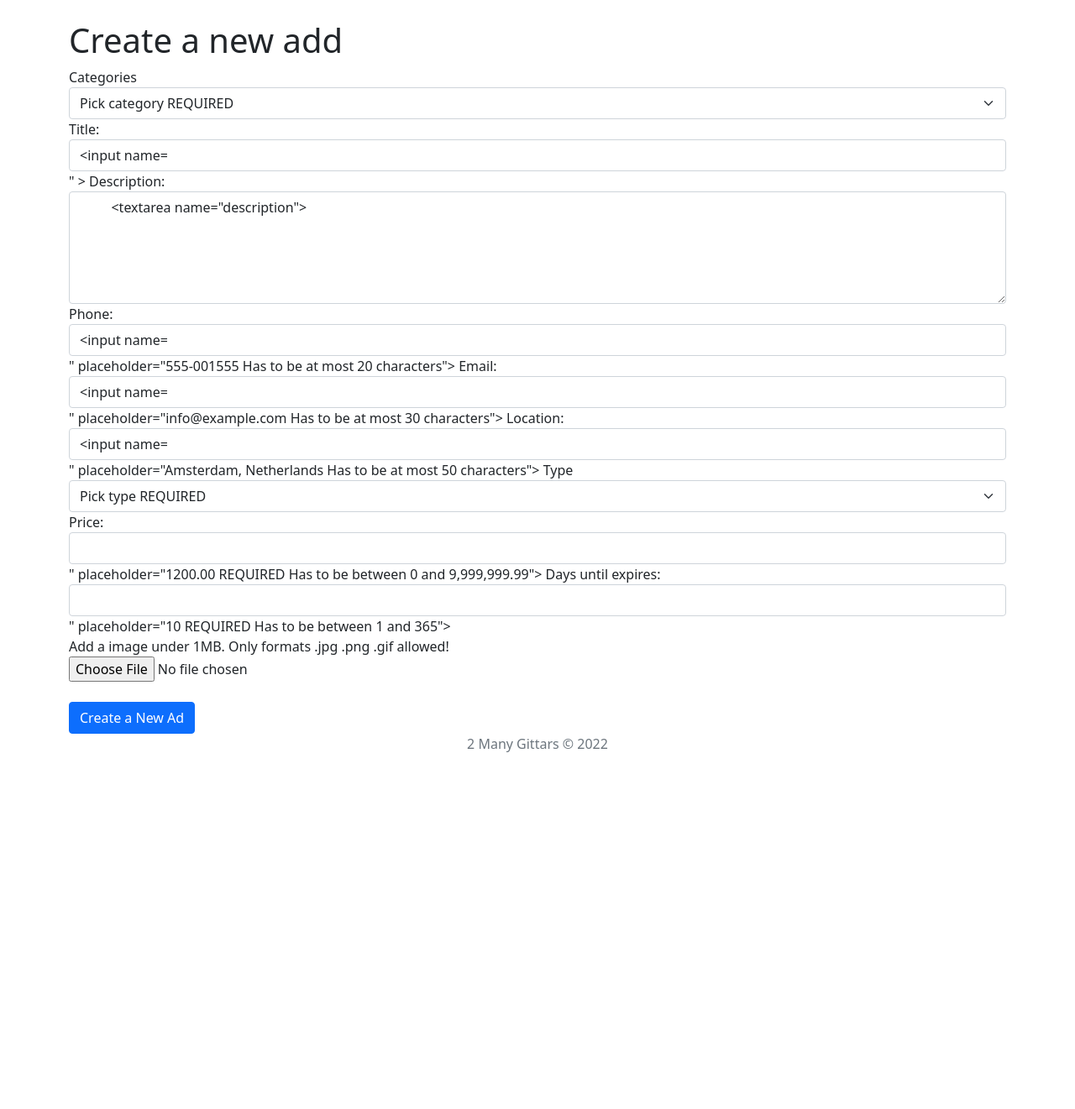
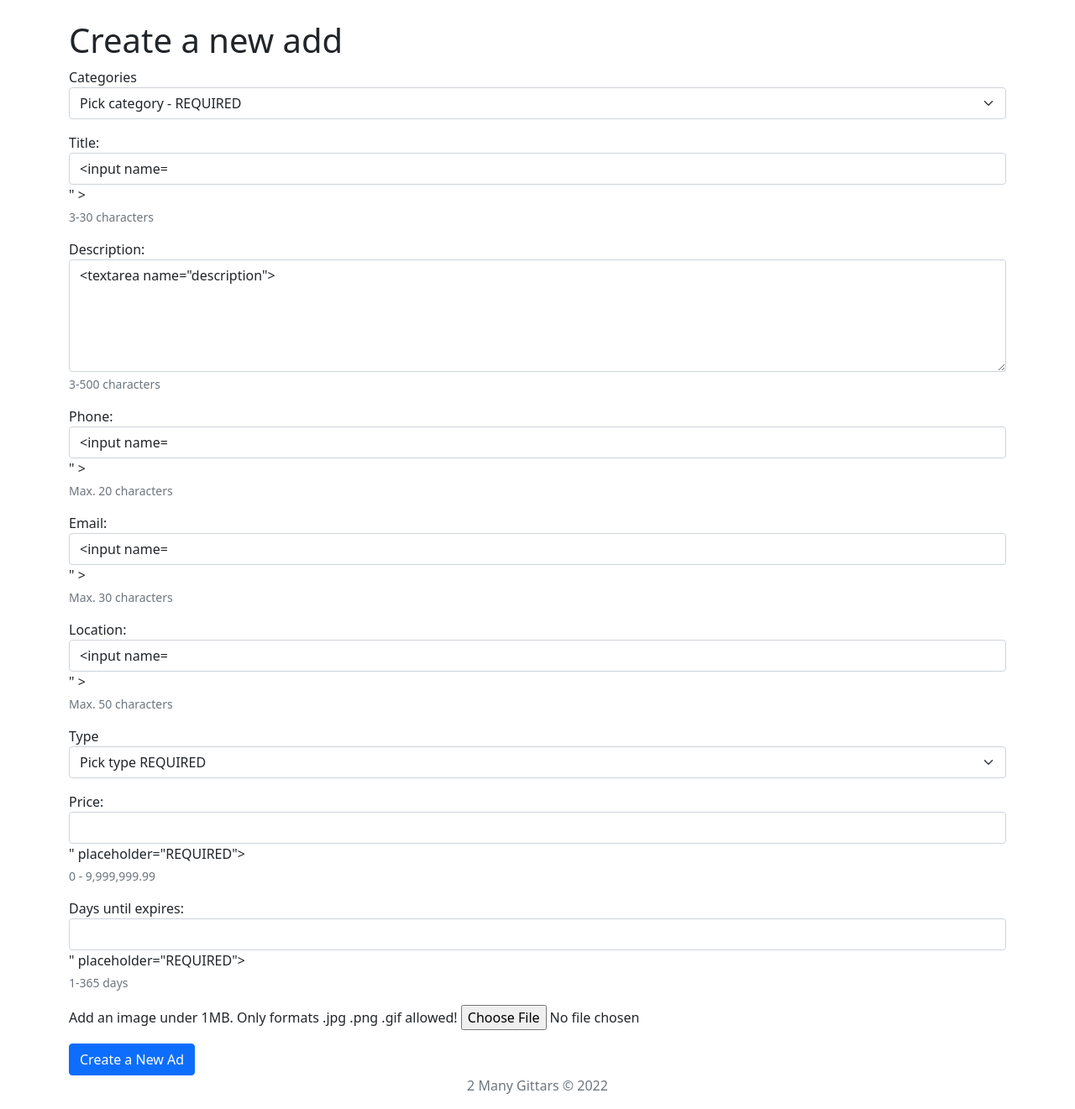
Before and after one commit to sampsaoinonen/tsoha-martketplace, a Flask app: template templates/new_ad.html in a window 1280 px wide. Shown: the part 233-1554 px from the top of the page at 84% size. Before the commit the page ends 1129 px from the top, so only its background shows below. Run offline with Flask 2, Linux system fonts and the light colour scheme; the template is opened without the code that fills it: most values are stand-ins (such as "Sample title", 1, 10 or a date in 2020); form fields are guessed from the names that the template uses.

Commit message:
Show validations when creating a new ad

```diff
--- a/templates/new_ad.html
+++ b/templates/new_ad.html
@@ -4,41 +4,61 @@
 <h1>Create a new add</h1>
 <form action="/new_ad" onsubmit="return validateForm()" method="POST" enctype="multipart/form-data">
         <input type="hidden" name="csrf_token" value="{{ session.csrf_token }}">
-    <div class="form-group">
+
+        <div class="form-group mb-3">
             <label for = "categories">Categories</label><br/>
-        <select class="form-select form-select-font-size" id="cate" name="cate" required>
-        <option label="Pick category REQUIRED"></option>
+            <select class="form-select" id="cate" name="cate" required>
+            <option label="Pick category - REQUIRED">.bg-gradient-secondary</option>
             {% for cat in categories %}
             <option value={{ cat.id }}>{{ cat.cat_name }}</option>
             {% endfor %}
             </select>
+        </div>
 
+        <div class="form-group mb-3">
             <label>Title: </label>
-        <br>
-        <input type="text" name="title" class="form-control form-control" required
-        placeholder="Gibson Les Paul -09 &#9;&#9;&#9; REQUIRED Has to be between 3 and 30 characters"
-        {% if form %} value="{{ form.title }}" {% endif %}>
+            <input type="text" name="title" class="form-control" placeholder="REQUIRED" required {% if form %} value="{{ form.title }}" {% endif %}>
+            <div class="form-text">
+                3-30 characters
+            </div>
+        </div>
+
+        <div class="form-group mb-3">
             <label>Description: </label>
-        <br>
-        <textarea type="text" name="description" class="form-control form-control" rows="5" required
-        placeholder="Like new conditon Les Paul. etc. &#9;&#9;&#9; REQUIRED Has to be between 3 and 500 characters">
-        {% if form %} {{ form.description }} {% endif %}</textarea>
+            <textarea type="text" name="description" class="form-control" rows="5" placeholder="REQUIRED" required>{% if form %}{{ form.description }}{% endif %}</textarea>
+            <div class="form-text">
+                3-500 characters
+            </div>
+        </div>
 
+        <div class="form-group mb-3">
             <label>Phone: </label>
             <br>
-        <input type="tel" name="phone" class="form-control form-control" {% if form %} value="{{ form.phone }}" {% endif %}
-        placeholder="555-001555 &#9;&#9;&#9; Has to be at most 20 characters">
+            <input type="tel" name="phone" class="form-control" {% if form %} value="{{ form.phone }}" {% endif %}>
+            <div class="form-text">
+                Max. 20 characters
+            </div>
+        </div>
 
+        <div class="form-group mb-3">
             <label>Email: </label>
             <br>
-        <input type="email" name="email" class="form-control form-control" {% if form %} value="{{ form.email }}" {% endif %}
-        placeholder="info@example.com &#9;&#9;&#9; Has to be at most 30 characters">
+            <input type="email" name="email" class="form-control" {% if form %} value="{{ form.email }}" {% endif %}>
+            <div class="form-text">
+                Max. 30 characters
+            </div>
+        </div>
 
+        <div class="form-group mb-3">
             <label>Location: </label>
             <br>
-        <input type="text" name="location" class="form-control form-control" {% if form %} value="{{ form.location }}" {% endif %}
-        placeholder="Amsterdam, Netherlands &#9;&#9;&#9; Has to be at most 50 characters">
+            <input type="text" name="location" class="form-control" {% if form %} value="{{ form.location }}" {% endif %}>
+            <div class="form-text">
+                Max. 50 characters
+            </div>
+        </div>
 
+        <div class="form-group mb-3">
             <label for = "Type">Type</label>
             <select class="form-select form-select-font-size" id="type" name="type" required>
             <option label="Pick type REQUIRED"></option>
@@ -46,24 +66,30 @@
             <option value={{ type.id }}>{{ type.type_name }}</option>
             {% endfor %}
             </select>
+        </div>
 
+        <div class="form-group mb-3">
             <label>Price: </label>
             <br>
-        <input type="number" name="price" class="form-control form-control" required {% if form %} value="{{ form.price }}" {% endif %}
-        placeholder="1200.00 &#9;&#9;&#9; REQUIRED Has to be between 0 and 9,999,999.99">
+            <input type="number" name="price" class="form-control" required {% if form %} value="{{ form.price }}" {% endif %} placeholder="REQUIRED">
+            <div class="form-text">
+                0 - 9,999,999.99
+            </div>
+        </div>
 
+        <div class="form-group mb-3">
             <label>Days until expires: </label>
-        <br>
-        <input type="number" name="expires" class="form-control form-control" required {% if form %} value="{{ form.expires }}" {% endif %}
-        placeholder="10 &#9;&#9;&#9; REQUIRED Has to be between 1 and 365">
-        <br>
-        <label>Add a image under 1MB. Only formats .jpg .png .gif allowed!</label>
-        <br>
+            <input type="number" name="expires" class="form-control form-control" required {% if form %} value="{{ form.expires }}" {% endif %} placeholder="REQUIRED">
+            <div class="form-text">
+                1-365 days
+            </div>
+        </div>
+
+        <div class="form-group mb-3">
+            <label>Add an image under 1MB. Only formats .jpg .png .gif allowed!</label>
             <input type="file" name="file">
-        <br>
+        </div>
 
-        <br>
         <button type="submit" class="btn btn-primary">Create a New Ad</button>
-    </div>
 </form>
 {% endblock %}
```
Lines whose indentation alone changed are shown as unchanged.
